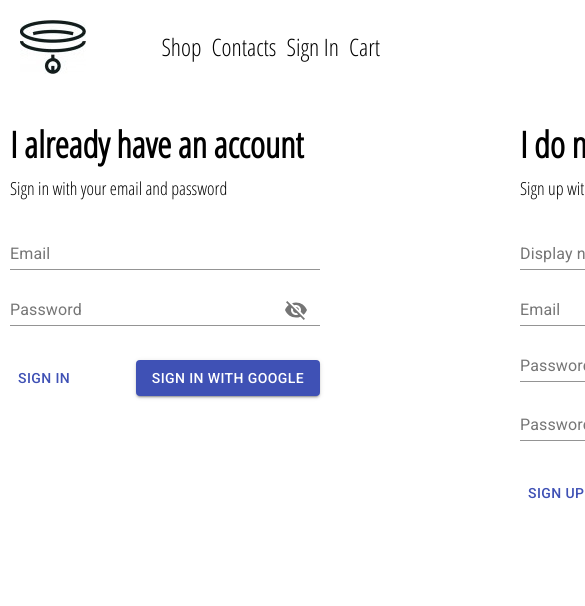
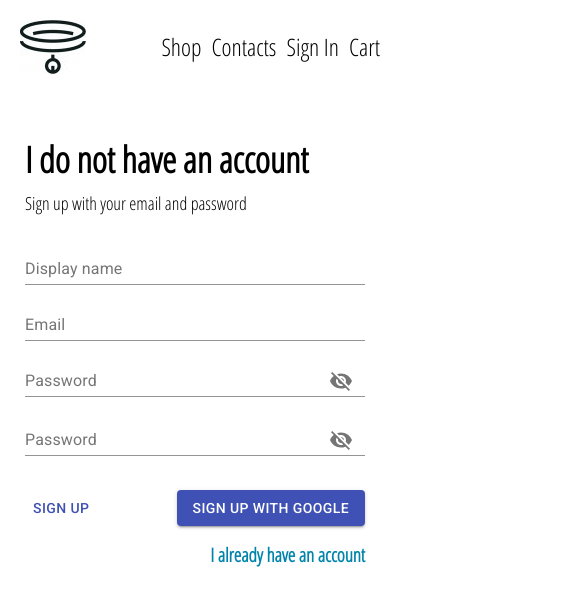
Before and after one commit to Ypalaguta/react-test-shop, a React (Create React App) app: page /auth in a window 390 px wide. Both pictures are taken after a click on the button "SIGN IN". Shown: the top 606 px of the page, 585 px wide, since content can reach past the window. Built offline with nearby package versions, Linux system fonts and the light colour scheme; no server answers.

Commit message:
mobile support

```diff
--- a/src/components/cart-popup/cart.component.jsx
+++ b/src/components/cart-popup/cart.component.jsx
@@ -19,6 +19,7 @@ import {
     RemoveBlock,
     AddBlock,
     RemoveOneBlock,
+    MobileButton,
 } from './cart.style';
 import {selectMain} from "../../redux/main/main.selectors";
 
@@ -31,6 +32,9 @@ function CartComponent(props) {
     return props.visible ? (
         <CartContainer>
             <CartItemsWrap>
+                <MobileButton onClick={toggleCart}>
+                    <Button color='primary' size='large'>close</Button>
+                </MobileButton>
                 {Object.keys(cart.items).map((key, num) => {
                     let el = cart.items[key];
                     return <CartItem key={num}>
@@ -39,12 +43,12 @@ function CartComponent(props) {
                         <CartItemDesc>
                             <div>{el.name}</div>
                             <div>
-                                <RemoveOneBlock onClick={()=>cartItemDecrease(el)}><Remove/></RemoveOneBlock>
+                                <RemoveOneBlock onClick={() => cartItemDecrease(el)}><Remove/></RemoveOneBlock>
                                 <span>{el.count}</span> x <span>${el.price}</span>
-                                <AddBlock onClick={()=>cartItemAdd(el)}><Add/></AddBlock>
+                                <AddBlock onClick={() => cartItemAdd(el)}><Add/></AddBlock>
                             </div>
                         </CartItemDesc>
-                        <RemoveBlock onClick={()=>cartItemRemove(el)}>
+                        <RemoveBlock onClick={() => cartItemRemove(el)}>
                             <Close/>
                         </RemoveBlock>
                     </CartItem>
--- a/src/components/cart-popup/cart.style.js
+++ b/src/components/cart-popup/cart.style.js
@@ -11,15 +11,25 @@ export const CartContainer = styled.div`
     z-index: 999;
     background-color: rgb(255 255 255 / 82%);
     padding: 7px;
+    @media screen and (max-width: 800px){
+        height: 100%;
+        width: 100%;
+        left: 0px;
+        top: 0px;
+        padding: 15px;
+    }
 `;
 
 export const ButtonLink = styled(Link)`
     display: flex;
-    width: 266px;
+    width: 100%;
     left: 0px;
     place-content: center;
     position: absolute;
     bottom: 10px;
+    @media screen and (max-width: 800px){
+        bottom:auto;
+    }
 `;
 
 export const CartItemsWrap = styled.div`
@@ -63,3 +73,11 @@ export const RemoveBlock = styled.div`
     margin-left: auto;
     cursor: pointer;
 `;
+export const MobileButton = styled.div`
+    text-align: center;
+    margin: 23px;
+    display: none;
+    @media screen and (max-width: 800px){
+        display: block;
+    }
+`;
--- a/src/components/category-items/category-items.style.js
+++ b/src/components/category-items/category-items.style.js
@@ -6,6 +6,11 @@ export const CategoryPicture = styled.div`
     background-image: ${({imageUrl}) => `url(${imageUrl})`};
     background-position: center center;
     background-size: cover;
+        @media screen and (max-width:800px) {
+        margin: 0px;
+        width: 150px;
+        height: 150px;
+    }
 `;
 
 export const CategoryContainer = styled.div`
@@ -15,6 +20,10 @@ export const CategoryContainer = styled.div`
     margin-top: 30px;
     &:hover>.addToCart {
         opacity: 1;
+    }
+    @media screen and (max-width:800px) {
+        margin: 13px;
+        width: 150px;
     }
 `;
 
@@ -31,4 +40,8 @@ export const AddToCart = styled.div`
     cursor: pointer;
     margin-left: 43px;
     margin-top: 78px;
+    @media screen and (max-width:800px) {
+        margin-left: 25px;
+        margin-top: 52px;
+    }
 `;
--- a/src/pages/auth/auth.component.jsx
+++ b/src/pages/auth/auth.component.jsx
@@ -1,5 +1,5 @@
 import React, {useState} from 'react';
-import {AuthContainer, ButtonsRow} from './auth.styles';
+import {AuthContainer, ButtonsRow, HiderBlock, HiddenWrap} from './auth.styles';
 import {Button, TextField} from "@material-ui/core";
 import InputWithAdornmentComponent from "../../components/input-with-adornment/input-with-adornment.component";
 
@@ -20,6 +20,8 @@ const INITIAL_STATE = {
 function AuthPage(props) {
     const {userCredSignInStart, userCredSignUpStart, userGoogleAuthStart} = props;
     const [formFields, setFormFields] = useState(INITIAL_STATE);
+    const [hiddenBlock, setHiddenBlock] = useState(false)
+    const hideBlock = () => setHiddenBlock(!hiddenBlock)
     const formatErrStatus = (name) => {
         // console.log('name',name)
         // console.log('formFields[name].touched', formFields[name].touched)
@@ -79,7 +81,7 @@ function AuthPage(props) {
     // console.log(formFields)
     return (
         <AuthContainer>
-            <div>
+            <HiddenWrap hiddenBlock={hiddenBlock} onClick={hideBlock}>
                 <h2>I already have an account</h2>
                 <span>Sign in with your email and password</span>
                 <TextField id="signInEmail-standard-basic" label="Email" name='signInEmail' onBlur={handleBlur}
@@ -94,9 +96,10 @@ function AuthPage(props) {
                     <Button variant="contained" color="primary" onClick={userGoogleAuthStart}>Sign in with
                         Google</Button>
                 </ButtonsRow>
-            </div>
-            <div>
-                <h2>I do not have a account</h2>
+            </HiddenWrap>
+            <HiderBlock hiddenBlock={hiddenBlock} onClick={hideBlock}>I do not have an account</HiderBlock>
+            <HiddenWrap hiddenBlock={!hiddenBlock} onClick={hideBlock}>
+                <h2>I do not have an account</h2>
                 <span>Sign up with your email and password</span>
                 <TextField id="displayName-standard-basic" label="Display name" name='displayName' onBlur={handleBlur}
                            onInput={handleInput}
@@ -115,7 +118,8 @@ function AuthPage(props) {
                     <Button variant="contained" color="primary" onClick={userGoogleAuthStart}>Sign up with
                         Google</Button>
                 </ButtonsRow>
-            </div>
+            </HiddenWrap>
+            <HiderBlock hiddenBlock={!hiddenBlock} onClick={hideBlock}>I already have an account</HiderBlock>
         </AuthContainer>
     )
 
--- a/src/pages/auth/auth.styles.js
+++ b/src/pages/auth/auth.styles.js
@@ -10,6 +10,9 @@ export const AuthContainer = styled.div`
     }
     &>div {
         width:310px;
+            @media screen and (max-width:800px) {
+        width:100%
+    }
     }
     &>div>span {
         font-size: 18px;
@@ -21,9 +24,25 @@ export const AuthContainer = styled.div`
         width:100%;
         margin-top:8px;
     }
+    @media screen and (max-width:800px) {
+        padding:15px;
+        width:100%;
+        flex-wrap:wrap;
+    }
 `;
 export const ButtonsRow = styled.div`
     display: flex;
     margin-top: 31px;
     justify-content: space-between;
 `;
+export const HiddenWrap = styled.div`
+    display: ${({hiddenBlock})=>hiddenBlock?'none':'block'};
+`;
+export const HiderBlock = styled.div`
+    margin-top: 16px;
+    color: #0084ab;
+    font-weight: bold;
+    font-size: 19px;
+    text-align: right;
+    display: ${({hiddenBlock})=>hiddenBlock?'none':'block'};
+`;
--- a/src/pages/contacts/contacts.style.js
+++ b/src/pages/contacts/contacts.style.js
@@ -14,4 +14,9 @@ export const ContactsContainer = styled.div`
     div:last-child a {
         text-decoration: underline;
     }
+    @media screen and (max-width:800px) {
+        grid-template-columns: 1fr;
+        width: 100%;
+        padding: 15px;
+    }
 `;
--- a/src/pages/main/main.styles.js
+++ b/src/pages/main/main.styles.js
@@ -4,6 +4,7 @@ import {Link} from 'react-router-dom';
 export default styled.div`
     display:flex;
     flex-wrap: wrap;
+    overflow: hidden;
 `;
 
 const categoriesBasis = `
@@ -32,6 +33,11 @@ export const MediumCategory = styled(Link)`
     height: 240px;
     border: 1px solid black;
     flex: auto;
+    @media screen and (max-width:800px) {
+        min-width: calc(100% - 10px);
+        height: 184px;
+        margin-bottom: 10px;
+    }
 `;
 
 export const LargeCategory = styled(Link)`
@@ -40,6 +46,9 @@ export const LargeCategory = styled(Link)`
     border: 1px solid black;
     flex: 1 1 auto;
     margin-top: 9px;
+    @media screen and (max-width:800px) {
+        height: 184px;
+    }
 `;
 
 export const Bg = styled.div`
```
